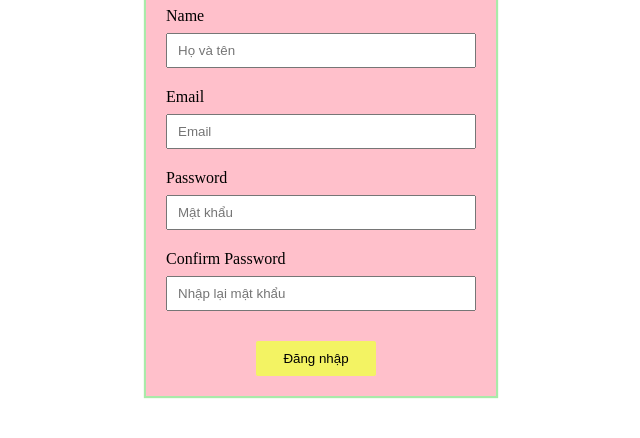
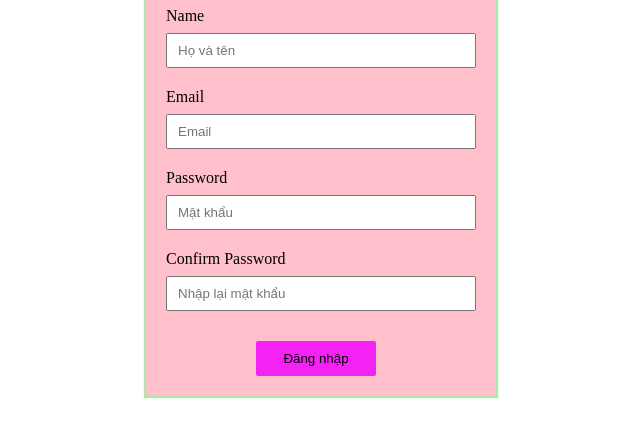
Before and after one commit to BaeJisooIdol/Love.JS, a website: page index.html in a window 1280 px wide. Shown: the part 108-546 px from the top of the page, without its empty margins (319-959 px from the left). Drawn offline with Linux system fonts and the light colour scheme; no server answers.

Commit message:
Im tired

```diff
--- a/main.css
+++ b/main.css
@@ -41,7 +41,7 @@ h1 {
 
     width: 120px;
     padding: 10px 0;
-    background-color: rgb(243, 243, 99);
+    background-color: rgb(244, 34, 244);
     border-radius: 2px;
     outline: none;
     border: none;
```
